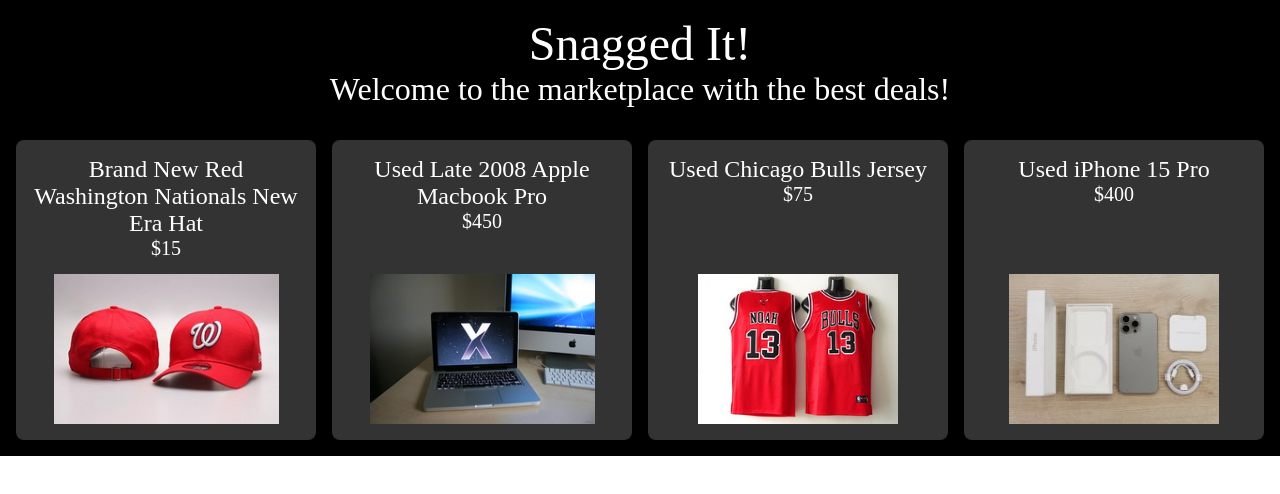
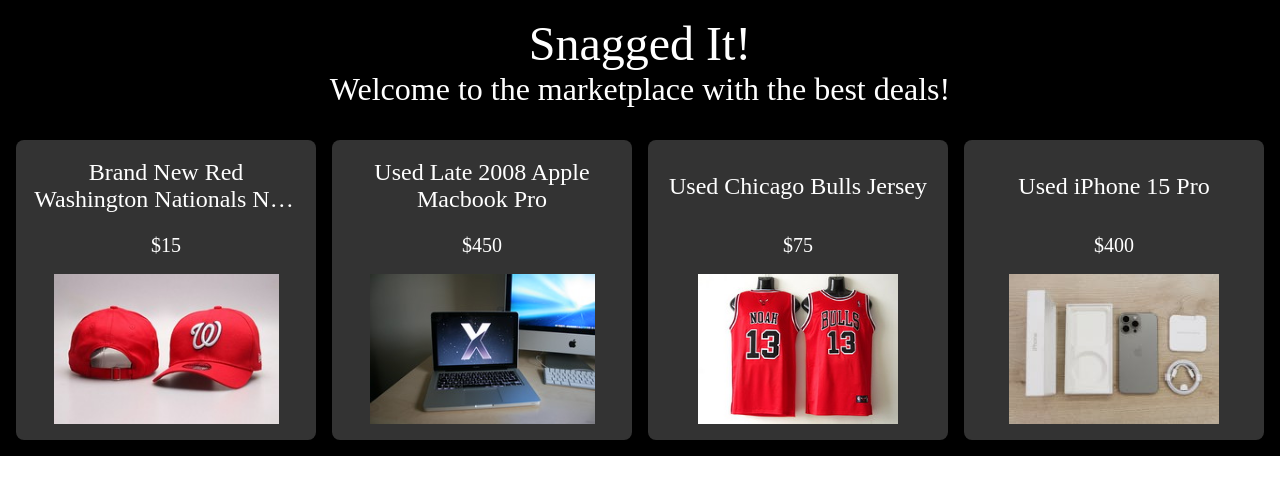
Before and after one commit to oaguilar83/snagged-it, a React (Vite) app: page / in a window 1280 px wide. Shown: the top 494 px of the page. Built offline with nearby package versions, Linux system fonts and the light colour scheme.

Commit message:
Update ProductCard Title formatting
Updated the ProductCard Title line limit to 2 and centered the title between the price and top of card.

```diff
--- a/src/Home/ProductCard.jsx
+++ b/src/Home/ProductCard.jsx
@@ -3,10 +3,10 @@
 export default function ProductCard({ product }) {
   return (
     <div className={styles.card}>
-      <figcaption>
+      <div className={styles.productTitleContainer}>
         <div className={styles.productTitle}>{product.title}</div>
-        <div className={styles.productPrice}>{product.price}</div>
-      </figcaption>
+      </div>
+      <div className={styles.productPrice}>{product.price}</div>
       <img height="150px" src={product.imagePath} alt={product.title} />
     </div>
   );
--- a/src/Home/ProductCard.module.css
+++ b/src/Home/ProductCard.module.css
@@ -11,13 +11,25 @@
   border-radius: 8px;
 }
 
+.productTitleContainer {
+  display: flex;
+  align-items: center;
+  height: 60px;
+}
+
 .productTitle, .productPrice {
   color: #FFFFFFFF;
   text-align: center;
 }
 
 .productTitle {
-font-size: 24px;
+  font-size: 24px;
+  display: -webkit-box;
+  -webkit-line-clamp: 2;
+  line-clamp: 2;
+  -webkit-box-orient: vertical;
+  overflow: hidden;
+  text-overflow: ellipsis;
 }
 
 .productPrice {
```
